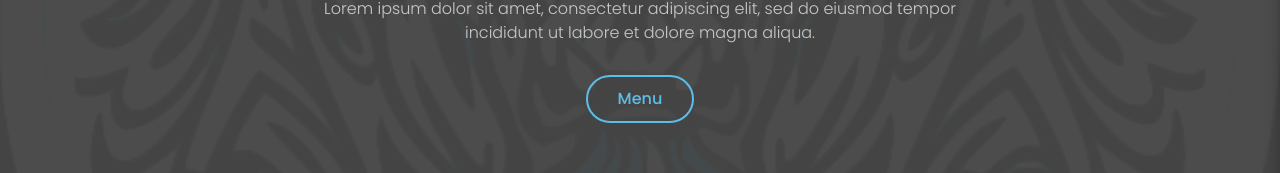
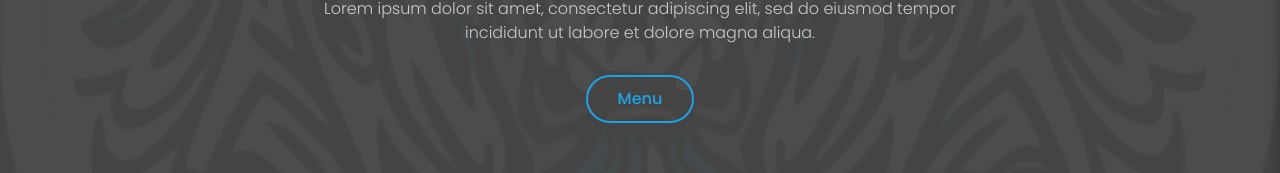
Before and after one commit to gooseisdead/lht-web, a plain HTML site: page index.html in a window 1280 px wide. Shown: the part 380-553 px from the top of the page. Drawn offline with Linux system fonts and the light colour scheme; a web font is replaced by a local one.

Commit message:
color add

```diff
--- a/style.css
+++ b/style.css
@@ -17,7 +17,7 @@ FONTS
 VARIABLES
 *********** */
 :root {
-    --main-color: #5bbeea;
+    --main-color: #1ea2e5;
     --dark: red;
     --dark-light: rgb(12, 10, 10);
     --white: #ffffff;
```
